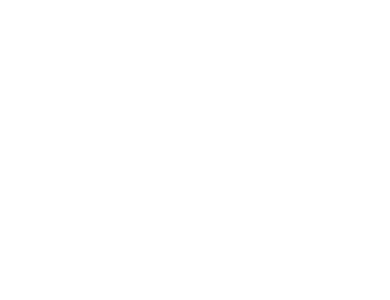
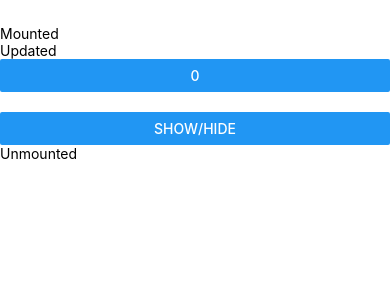
Before and after one commit to webdevproformation/react-native-d-avril-2023, a React Native app in the folder jour5-ajax/: screen / in a window 390 px wide. Shown: the top 300 px of the page. Built offline with nearby package versions, Linux system fonts and the light colour scheme.

Commit message:
cycle de vie des composants

```diff
--- a/jour5-ajax/App.js
+++ b/jour5-ajax/App.js
@@ -1,7 +1,9 @@
 import { StatusBar } from 'expo-status-bar';
-import { ScrollView } from 'react-native';
-import { StyleSheet, Text, View } from 'react-native';
-
+import { StyleSheet, View , Button} from 'react-native';
+import Mounted from './composants/Mounted';
+import Updated from './composants/Updated';
+import { useState } from "react"
+import Unmounted from './composants/Unmounted';
 export default function App() {
 
  /*  function texteLong(){
@@ -11,12 +13,18 @@ export default function App() {
     }
     return texte
   } */
-
+  const [show, setShow] = useState(true);
   return (
     <View style={styles.container}>
       {/*<ScrollView>
         <Text>{texteLong()}</Text>
       </ScrollView> */}
+      <Mounted />
+      <Updated />
+      <View style={{ marginTop : 20 }}>
+        <Button onPress={() => {setShow(!show)}} title='show/hide'  />
+        { show && <Unmounted /> }
+      </View>
       <StatusBar style="auto" />
     </View>
   );
--- a/jour5-ajax/composants/Mounted.jsx
+++ b/jour5-ajax/composants/Mounted.jsx
@@ -6,6 +6,7 @@ const Mounted = () => {
     useEffect( function(){
         // traitement ici n'est exécuté QUE 1 seule fois au moment de l'affichage du composant
         console.log("le composant  Mounted est  monté")
+        // il est exécuté uniquement 1 fois
     } , [])
 
   return (
--- /dev/null
+++ b/jour5-ajax/composants/Unmounted.jsx
@@ -0,0 +1,20 @@
+import { StyleSheet, Text, View } from 'react-native'
+import React , {useEffect} from 'react'
+
+const Unmounted = () => {
+
+    useEffect( function(){
+        return () => {
+            console.log("le composant Unmounted est supprimé de l'écran")
+        }
+    }, [])
+  return (
+    <View>
+      <Text>Unmounted</Text>
+    </View>
+  )
+}
+
+export default Unmounted
+
+const styles = StyleSheet.create({})
--- /dev/null
+++ b/jour5-ajax/composants/Updated.jsx
@@ -0,0 +1,22 @@
+import { StyleSheet, Text, View , Button} from 'react-native'
+import React , { useEffect , useState} from 'react'
+import {  } from 'react-native'
+
+const Updated = () => {
+    const [nb, setNb ] = useState(0)
+
+    useEffect( function(){
+        console.log("le composant Updated a son local state nb modifié")
+    },  [ nb ])
+
+  return (
+    <View>
+      <Text>Updated</Text>
+      <Button onPress={() => setNb(nb+ 1)} title={JSON.stringify(nb)}  />
+    </View>
+  )
+}
+
+export default Updated
+
+const styles = StyleSheet.create({})
```
